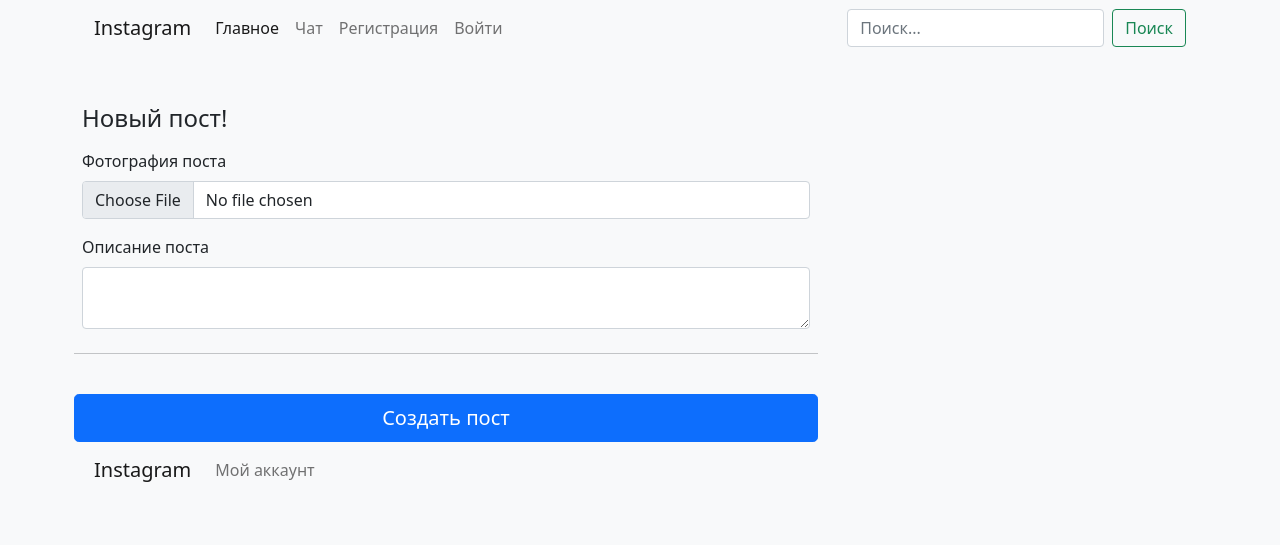
After one commit to bezbak/Django_Instagram_again, a Django app: page /create_post/ in a window 1280 px wide. The commit adds this page. Shown: the top 545 px of the page. Run offline with Django 3.2, Linux system fonts and the light colour scheme.

Commit message:
add create post function

```diff
--- a/apps/posts/urls.py
+++ b/apps/posts/urls.py
@@ -1,6 +1,7 @@
 from django.urls import path
-from apps.posts.views import index
+from apps.posts.views import index, create_post
 
 urlpatterns = [
     path("", index, name = "index"),
+    path("create_post/", create_post, name = "create_post"),
 ]
--- /dev/null
+++ b/templates/create_post.html
@@ -0,0 +1,31 @@
+{%extends "homepage.html"%}
+{%load static%}
+{%block content%}
+  {%include "includes/header.html"%}
+    <div class=" simple_padding album py-5 bg-light">
+        <div class="container">
+            <div class="row g-5">
+                <div class="col-md-7 col-lg-8">
+                  <h4 class="mb-3">Новый пост!</h4>
+                  <form method="POST" enctype="multipart/form-data" class="needs-validation" novalidate="">
+                    {%csrf_token%}
+                    <div class="row g-3">
+                      <div class="col-12">
+                        <label for="address" class="form-label">Фотография поста</label>
+                        <input name ="image" type="file" class="form-control" id="address">
+                      </div>
+                      <div class="col-12">
+                        <label for="address" class="form-label">Описание поста</label>
+                        <textarea name ="descr" type="text" class="form-control" id="address"></textarea>
+                      </div>
+
+                    <hr class="my-4">
+
+                    <button class="w-100 btn btn-primary btn-lg" type="submit">Создать пост</button>
+                  </form>
+                </div>
+              </div>
+        </div>
+    </div>
+  {%include "includes/footer.html"%}
+{%endblock%}
--- a/templates/includes/header.html
+++ b/templates/includes/header.html
@@ -22,6 +22,9 @@
                   <li class="nav-item">
                     <a class="nav-link" href="{%url 'logout'%}">Выйти</a>
                   </li>
+                  <li class="nav-item">
+                    <a class="nav-link" href="{%url 'create_post'%}">Создать пост</a>
+                  </li>
                   {%else%}
                   <li class="nav-item">
                     <a class="nav-link" href="{%url 'register'%}">Регистрация</a>
--- a/templates/register.html
+++ b/templates/register.html
@@ -37,7 +37,6 @@
                 </div>
               </div>
         </div>
-      </div>
-
-      {%include "includes/footer.html"%}
+    </div>
+  {%include "includes/footer.html"%}
 {%endblock%}
```
